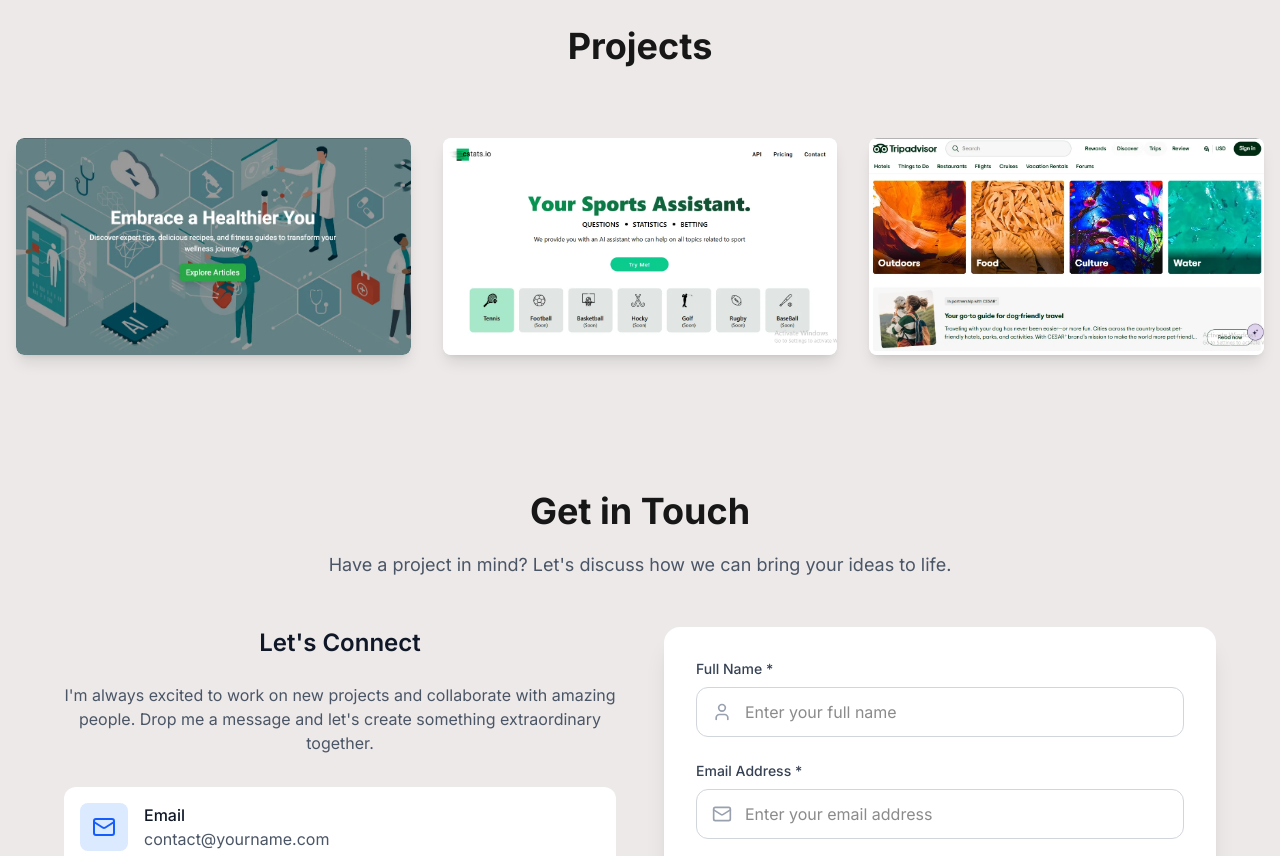
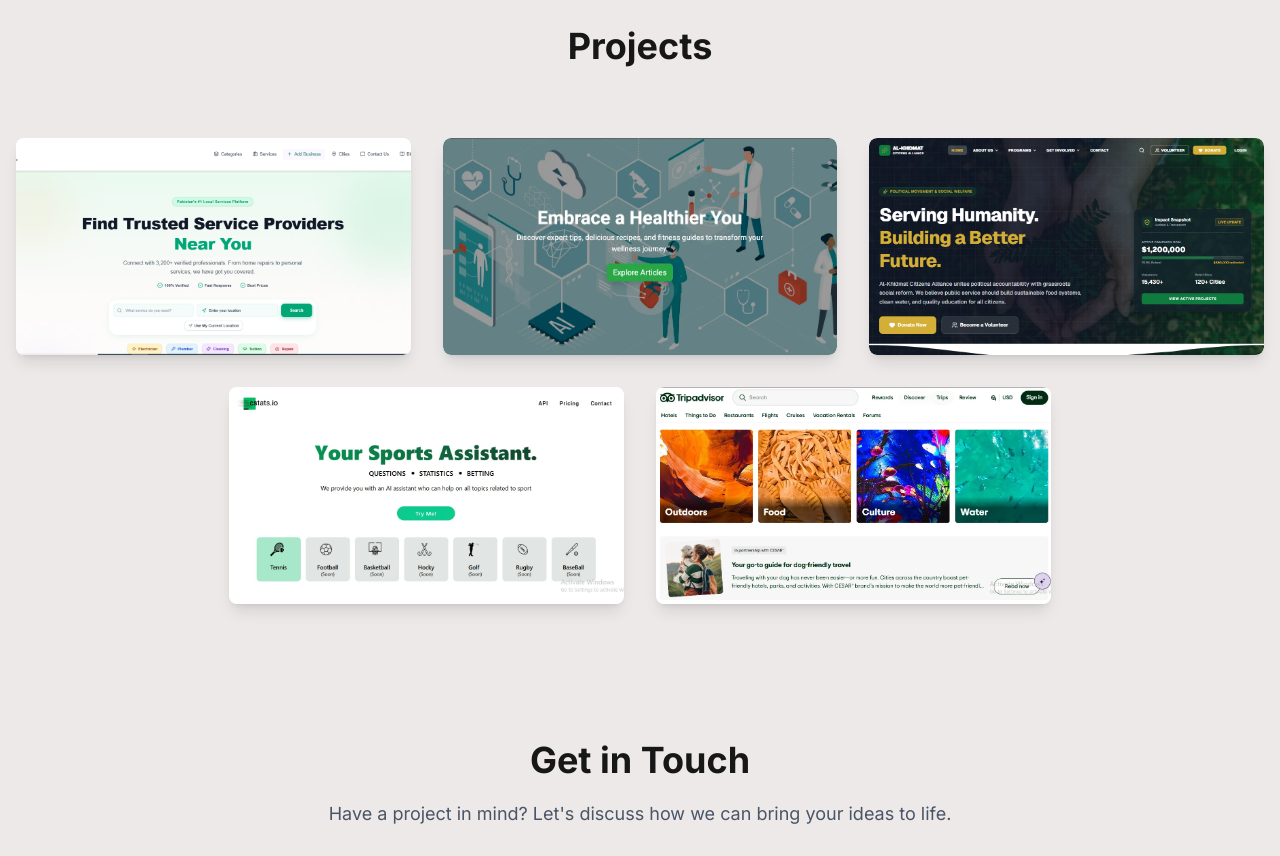
Before and after one commit to abdullahwebdev9176/portfolio-project, a Next.js app: page / in a window 1280 px wide. Shown: the part 2880-3736 px from the top of the page. Built offline with nearby package versions, Linux system fonts and the light colour scheme.

Commit message:
updated projects

```diff
--- a/Assets/data.js
+++ b/Assets/data.js
@@ -3,11 +3,15 @@ import AboutImg from '@/Assets/Images/about-img.png';
 import blogImg from '@/Assets/Images/blogs-website.webp';
 import cstats from '@/Assets/Images/cstats.webp';
 import tripAdvisorImg from '@/Assets/Images/trip-advisor.webp';
+import alkhidmat from '@/Assets/Images/alkhidmat.png';
+import servicemarkaz from '@/Assets/Images/servicemarkaz.png';
 
 export const assets = {
     HeroImg,
     AboutImg,
     blogImg,
     cstats,
-    tripAdvisorImg
+    tripAdvisorImg,
+    alkhidmet: alkhidmat,
+    serviceMarkaz: servicemarkaz
 };
--- a/components/homeComponents/ProjectSection.jsx
+++ b/components/homeComponents/ProjectSection.jsx
@@ -8,9 +8,19 @@ const ProjectSection = () => {
 
     const projects = [
         {
+            title: "Service Markaz",
+            image: assets.serviceMarkaz,
+            link: "https://www.servicemarkaz.com/"
+        },
+        {
             title: "Blog Website",
             image: assets.blogImg,
             link: "https://hafsa-health-blogger.vercel.app/"
+        },
+        {
+            title: "AlKhidmet Website",
+            image: assets.alkhidmet,
+            link: "https://alkhidmat-foundation-chiniot.vercel.app/"
         },
         {
             title: "CSTATS Website",
```
Also changed, not shown: Assets/Images/alkhidmat.png (added), Assets/Images/servicemarkaz.png (added).
